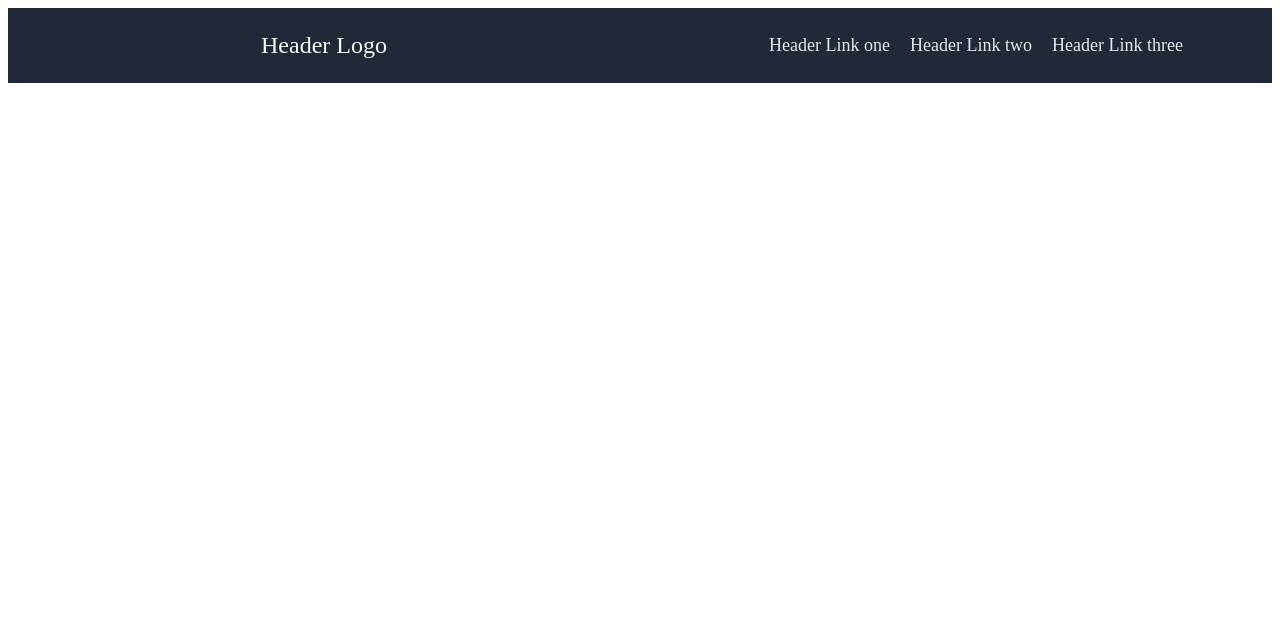
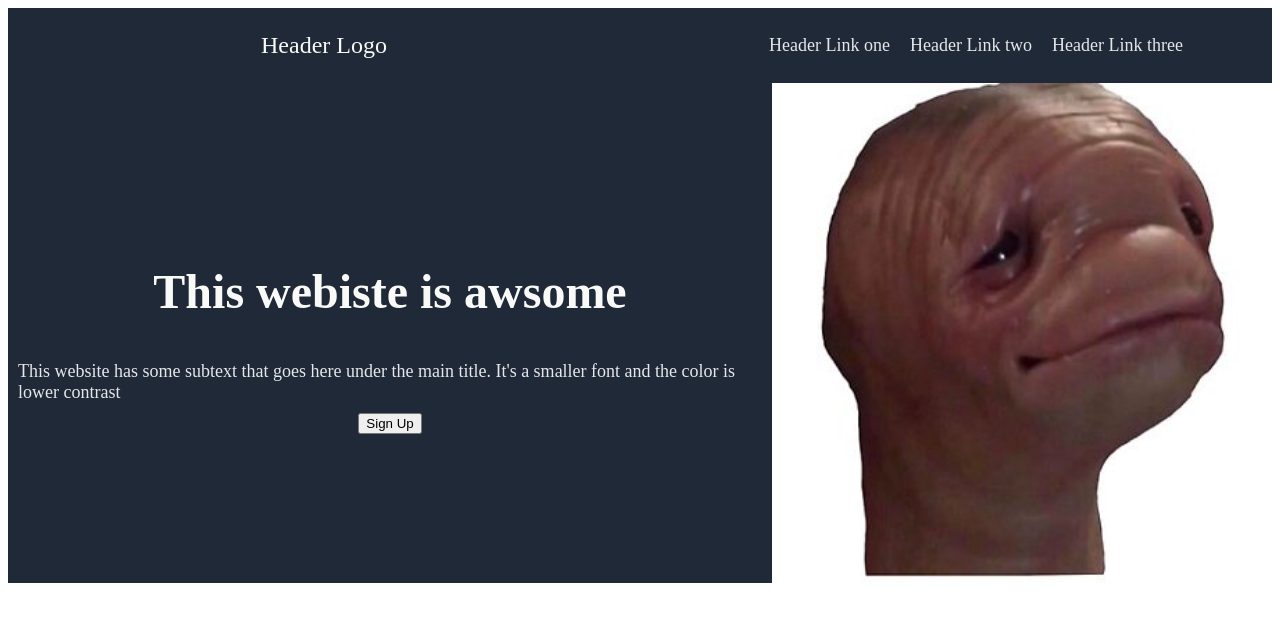
Before and after one commit to CthulhuIsRight/landing-page, a plain HTML site: page index.html in a window 1280 px wide. Drawn offline with Linux system fonts and the light colour scheme.

Commit message:
Augmented headers portion of html and CSS, also added image

```diff
--- a/index.html
+++ b/index.html
@@ -18,6 +18,16 @@
                     </ul>
                 </div>
             </div>
+                <div class="content">
+                    <div class="content-left">
+                        <h1>This webiste is awsome</h1>
+                        <p class="header-link">This website has some subtext that goes here under the main title. It's a smaller font and the color is lower contrast</p>
+                        <button type="button" class="sign-up-first-section">Sign Up</button>
+                    </div>
+                    <div class="content-right">
+                        <img src ="/images/meat.jpg" alt="Vinny's MEAT" width = "500">
+                    </div>
+                </div>
         </div>
     </body>
 </html>
--- a/styles.css
+++ b/styles.css
@@ -40,3 +40,21 @@ ul{
     justify-content: center;
     align-items: center;
 }
+
+h1{
+    font-size: 48px;
+    font-weight: bolder;
+    color: #F9FAF8;
+}
+
+.content{
+    display: flex;
+    flex-direction: row;
+}
+
+.content-left,.content-right{
+    display: flex;
+    justify-content: center;
+    align-items: center;
+    flex-direction: column;
+}
```
Also changed, not shown: images/meat.jpg (added).
